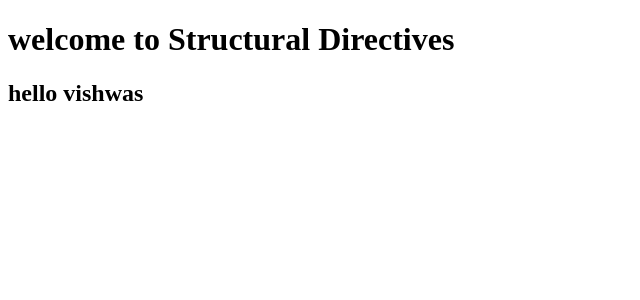
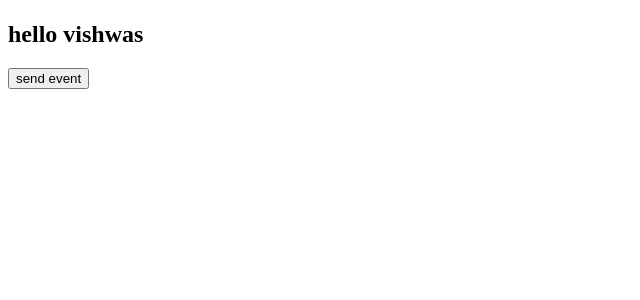
Before and after one commit to chandra-98a/Angulardegreed, an Angular app in the folder StructuralDirective/: page / in a window 1280 px wide. Shown: the top 300 px of the page, without its empty margins (0-640 px from the left). Built offline with nearby package versions, Linux system fonts and the light colour scheme.

Commit message:
component interaction child to parent compenent

```diff
--- a/StructuralDirective/src/app/app.component.html
+++ b/StructuralDirective/src/app/app.component.html
@@ -1,4 +1,4 @@
 <div>
-  <h1> welcome to {{title}}</h1>
-  <app-test [parentData]="name"></app-test>
+  <h1> {{message}} </h1>
+  <app-test  (childEvent)="message=$event" [parentData]="name"></app-test>
 </div>
--- a/StructuralDirective/src/app/app.component.ts
+++ b/StructuralDirective/src/app/app.component.ts
@@ -8,4 +8,5 @@
 export class AppComponent {
   title = 'Structural Directives';
   public name="vishwas";
+  public message=" ";
 }
--- a/StructuralDirective/src/app/test/test.component.ts
+++ b/StructuralDirective/src/app/test/test.component.ts
@@ -1,9 +1,10 @@
-import { Component , OnInit, Input } from '@angular/core';
+import { Component , OnInit, Input, EventEmitter, Output } from '@angular/core';
 
 @Component({
   selector: 'app-test',
   template:`
-  <h2> {{"hello "+ name}}</h2>` ,
+  <h2> {{"hello "+ name}}</h2>
+  <button (click)="fireEvent()">send event</button>` ,
   styleUrls: ['./test.component.css']
 })
 export class TestComponent implements OnInit{
@@ -11,6 +12,10 @@
 
 }
 @Input('parentData') public name: any;
+@Output() public childEvent=new EventEmitter();
+fireEvent(){
+  this.childEvent.emit('hey codeevolution');
+}
 
 
 }
```
